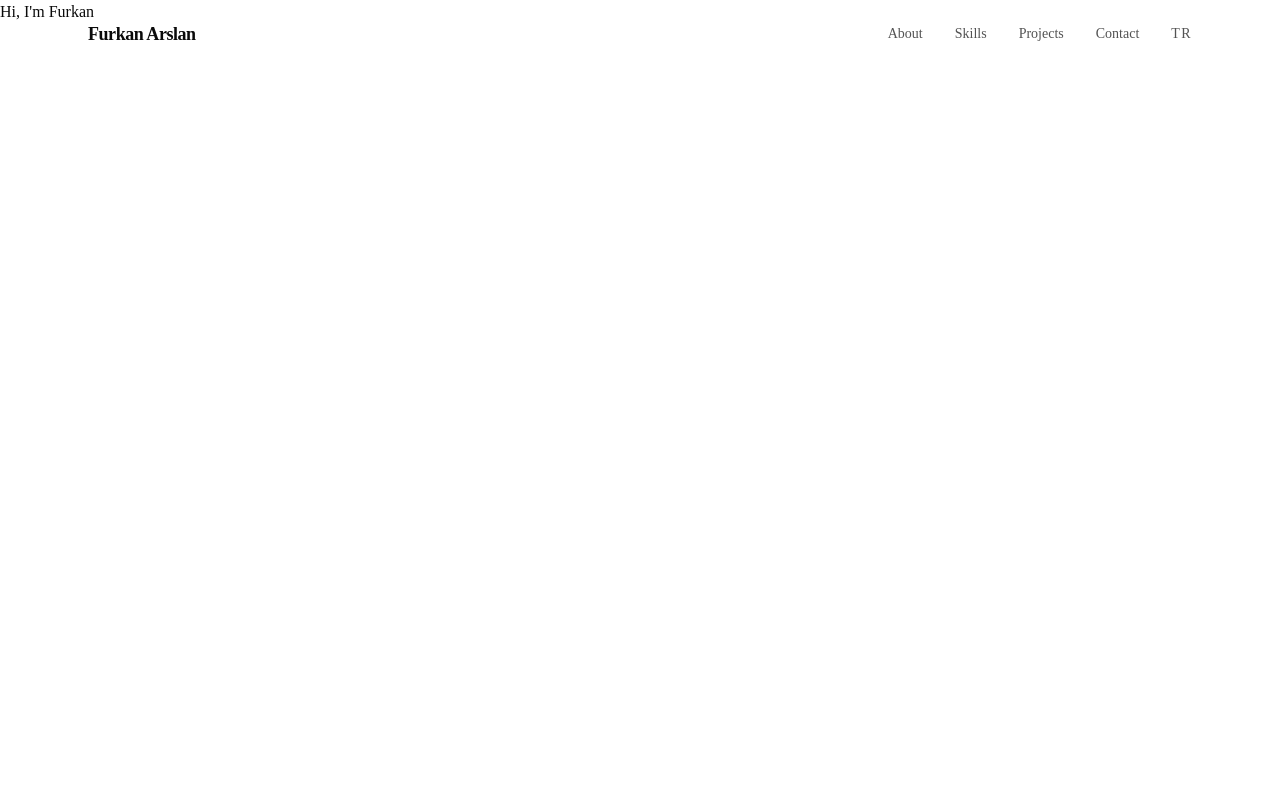
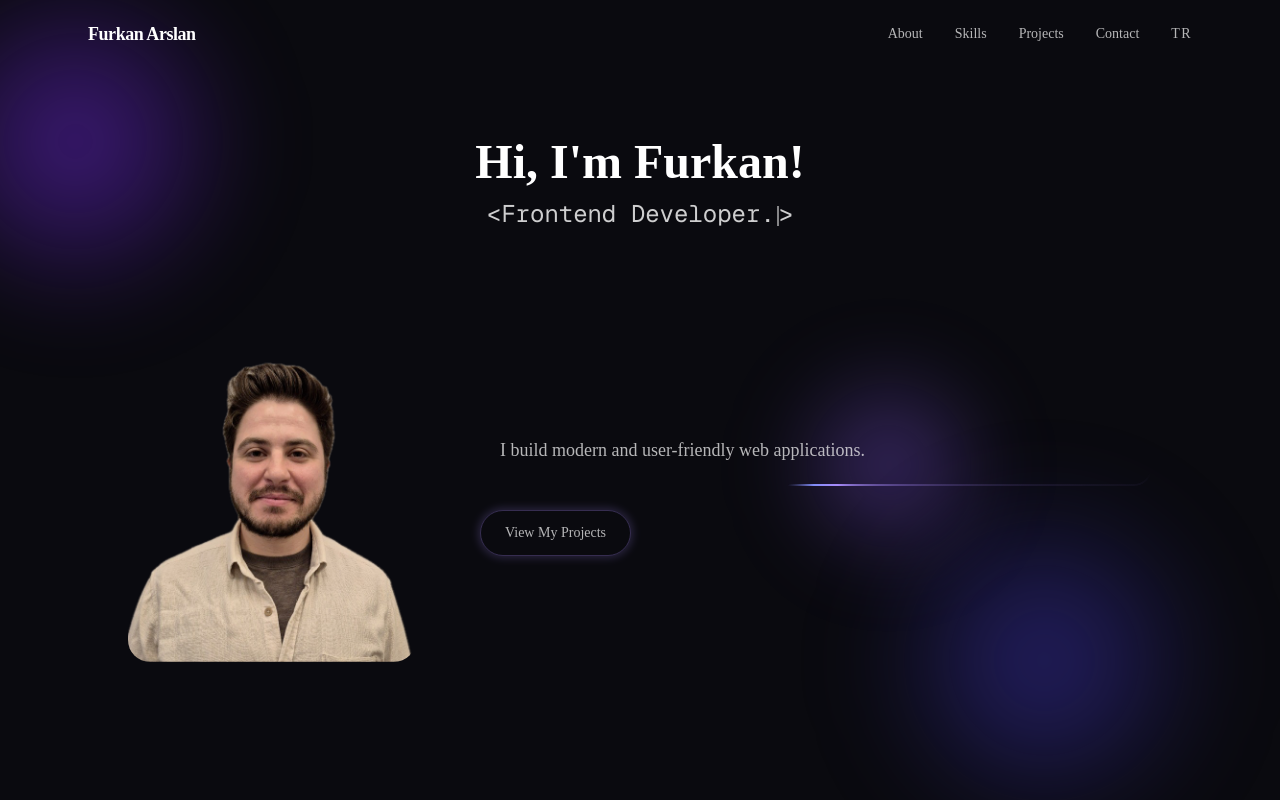
Before and after one commit to furkanarslan1/Furkan-portfolyo, a Next.js app: page /en in a window 1280 px wide. Built offline with nearby package versions, Linux system fonts and the light colour scheme.

Commit message:
feat:add hero

```diff
--- a/app/[lang]/page.tsx
+++ b/app/[lang]/page.tsx
@@ -1,5 +1,6 @@
 import { notFound } from 'next/navigation'
 import { getDictionary, hasLocale } from './dictionaries'
+import Hero from '@/components/sections/Hero'
 
 export default async function Page({ params }: PageProps<'/[lang]'>) {
   const { lang } = await params
@@ -10,7 +11,7 @@ export default async function Page({ params }: PageProps<'/[lang]'>) {
 
   return (
     <main>
-      <p>{dict.hero.greeting} Furkan</p>
+      <Hero dict={dict.hero} locale={lang} />
     </main>
   )
 }
--- a/app/globals.css
+++ b/app/globals.css
@@ -128,3 +128,67 @@
     @apply font-sans;
   }
 }
+
+@property --border-angle {
+  syntax: "<angle>";
+  initial-value: 0deg;
+  inherits: false;
+}
+
+@keyframes border-spin {
+  to { --border-angle: 360deg; }
+}
+
+@keyframes breathe {
+  0%, 100% { box-shadow: 0 0 8px 2px rgba(167,139,250,0.3); opacity: 0.7; }
+  50% { box-shadow: 0 0 18px 6px rgba(167,139,250,0.6); opacity: 1; }
+}
+
+@keyframes blob1 {
+  0%, 100% { transform: translate(0, 0) scale(1); }
+  33% { transform: translate(120px, -80px) scale(1.15); }
+  66% { transform: translate(-80px, 60px) scale(0.9); }
+}
+
+@keyframes blob2 {
+  0%, 100% { transform: translate(0, 0) scale(1); }
+  33% { transform: translate(-100px, 80px) scale(1.1); }
+  66% { transform: translate(80px, -60px) scale(1.2); }
+}
+
+@keyframes blob3 {
+  0%, 100% { transform: translate(0, 0) scale(1); }
+  50% { transform: translate(90px, -100px) scale(0.85); }
+}
+
+@layer utilities {
+  .breathe {
+    animation: breathe 2.5s ease-in-out infinite;
+    border: 1px solid rgba(167,139,250,0.4);
+  }
+
+  .animated-border-image {
+    position: relative;
+  }
+
+  .animated-border-image::before {
+    content: "";
+    position: absolute;
+    inset: 0;
+    padding: 2px;
+    border-radius: inherit;
+    background: conic-gradient(
+      from var(--border-angle),
+      transparent 60%,
+      #a78bfa 75%,
+      #818cf8 85%,
+      transparent 95%
+    );
+    animation: border-spin 3s linear infinite;
+    -webkit-mask: linear-gradient(#fff 0 0) content-box, linear-gradient(#fff 0 0);
+    -webkit-mask-composite: xor;
+    mask-composite: exclude;
+    z-index: 10;
+    pointer-events: none;
+  }
+}
--- a/components/layout/Header.tsx
+++ b/components/layout/Header.tsx
@@ -23,7 +23,7 @@ export default function Header({ dict, locale }: { dict: Dict; locale: Locale })
   return (
     <header className="fixed top-0 left-0 right-0 z-50">
       <div className="mx-auto flex max-w-6xl items-center justify-between px-6 py-5">
-        <a href="#" className="text-lg font-semibold tracking-tight">
+        <a href="#" className="text-lg font-semibold tracking-tight text-white">
           Furkan Arslan
         </a>
 
@@ -32,7 +32,7 @@ export default function Header({ dict, locale }: { dict: Dict; locale: Locale })
             <a
               key={item.href}
               href={item.href}
-              className="text-sm font-medium opacity-70 hover:opacity-100 transition-opacity"
+              className="text-sm font-medium text-white/70 hover:text-white transition-colors"
             >
               {item.label}
             </a>
@@ -40,7 +40,7 @@ export default function Header({ dict, locale }: { dict: Dict; locale: Locale })
           <LocaleSwitcher locale={locale} />
         </nav>
 
-        <div className="flex md:hidden">
+        <div className="flex md:hidden text-white">
           <MobileMenu navItems={navItems} locale={locale} />
         </div>
       </div>
--- a/components/layout/LocaleSwitcher.tsx
+++ b/components/layout/LocaleSwitcher.tsx
@@ -16,7 +16,7 @@ export default function LocaleSwitcher({ locale }: { locale: Locale }) {
   return (
     <button
       onClick={() => switchLocale(locale === 'tr' ? 'en' : 'tr')}
-      className="text-sm font-medium uppercase tracking-widest opacity-70 hover:opacity-100 transition-opacity"
+      className="text-sm font-medium uppercase tracking-widest text-white/70 hover:text-white transition-colors"
     >
       {locale === 'tr' ? 'EN' : 'TR'}
     </button>
--- /dev/null
+++ b/components/sections/Hero.tsx
@@ -0,0 +1,93 @@
+import Image from "next/image";
+import { type Locale } from "@/app/[lang]/dictionaries";
+
+type HeroDict = {
+  greeting: string;
+  role: string;
+  subtitle: string;
+  cta_projects: string;
+  cta_contact: string;
+};
+
+export default function Hero({
+  dict,
+}: {
+  dict: HeroDict;
+  locale: Locale;
+}) {
+  return (
+    <section
+      id="hero"
+      className="relative min-h-screen flex flex-col items-center justify-center px-6 pt-24 pb-16 overflow-hidden bg-[#0a0a0f]"
+    >
+      {/* Animated background blobs */}
+      <div className="absolute inset-0 pointer-events-none overflow-hidden">
+        <div
+          className="absolute -top-20 -left-20 w-96 h-96 rounded-full blur-2xl"
+          style={{
+            background: "radial-gradient(circle, rgba(109,40,217,0.55), transparent 70%)",
+            animation: "blob1 9s ease-in-out infinite",
+          }}
+        />
+        <div
+          className="absolute bottom-10 right-0 w-80 h-80 rounded-full blur-2xl"
+          style={{
+            background: "radial-gradient(circle, rgba(67,56,202,0.5), transparent 70%)",
+            animation: "blob2 12s ease-in-out infinite",
+          }}
+        />
+        <div
+          className="absolute top-1/2 right-1/4 w-64 h-64 rounded-full blur-2xl"
+          style={{
+            background: "radial-gradient(circle, rgba(139,92,246,0.4), transparent 70%)",
+            animation: "blob3 7s ease-in-out infinite",
+          }}
+        />
+      </div>
+
+      {/* Top heading */}
+      <div className="relative z-10 text-center mb-12">
+        <h1 className="text-3xl sm:text-5xl font-bold text-white mb-3">
+          {dict.greeting} Furkan!
+        </h1>
+        <p className="text-xl sm:text-2xl font-mono text-white/80">
+          {"<"}Frontend Developer.
+          <span className="inline-block w-0.5 h-5 bg-white ml-0.5 align-middle animate-pulse" />
+          {">"}
+        </p>
+      </div>
+
+      {/* Photo + Text row */}
+      <div className="relative z-10 w-full max-w-5xl flex flex-col md:flex-row items-center gap-12 md:gap-16">
+        {/* Photo */}
+        <div className="shrink-0 relative w-64 sm:w-72 aspect-3/4 rounded-3xl overflow-hidden md:mb-8">
+          <Image
+            src="/hero.png"
+            alt="Furkan Arslan"
+            fill
+            className="object-cover object-top"
+            priority
+          />
+        </div>
+
+        {/* Right text */}
+        <div className="flex-1 flex flex-col gap-6 text-center md:text-left">
+          <div className="animated-border-image rounded-2xl p-5">
+            <p className="text-white/70 text-base sm:text-lg leading-relaxed">
+              {dict.subtitle}
+            </p>
+          </div>
+          <div className="flex flex-col sm:flex-row gap-3 justify-center md:justify-start">
+            <a
+              href="#projects"
+              className="breathe inline-flex items-center justify-center rounded-full px-6 py-3 text-sm font-medium text-white"
+              style={{ background: "transparent" }}
+            >
+              {dict.cta_projects}
+            </a>
+          </div>
+        </div>
+      </div>
+    </section>
+  );
+}
--- a/dictionaries/tr.json
+++ b/dictionaries/tr.json
@@ -8,8 +8,8 @@
   },
   "hero": {
     "greeting": "Merhaba, ben",
-    "role": "Full Stack Geliştirici",
-    "subtitle": "Modern ve kullanıcı dostu web uygulamaları geliştiriyorum.",
+    "role": "Fronted Developer",
+    "subtitle": "Ben, modern web teknolojileriyle kullanıcı odaklı arayüzler geliştiren bir Frontend Developer’ım. Özellikle React, Next.js ve TypeScript ile performanslı, ölçeklenebilir ve responsive web uygulamaları oluşturma konusunda çalışıyorum. Geliştirdiğim projelerden edindiğim deneyimle, hem kullanıcı deneyimini hem de teknik performansı ön planda tutuyorum. Temiz kod, sürdürülebilir yapı ve hızlı kullanıcı deneyimi benim için her zaman öncelik.",
     "cta_projects": "Projelerimi Gör",
     "cta_contact": "İletişime Geç"
   },
```
Also changed, not shown: public/hero.png (added).
